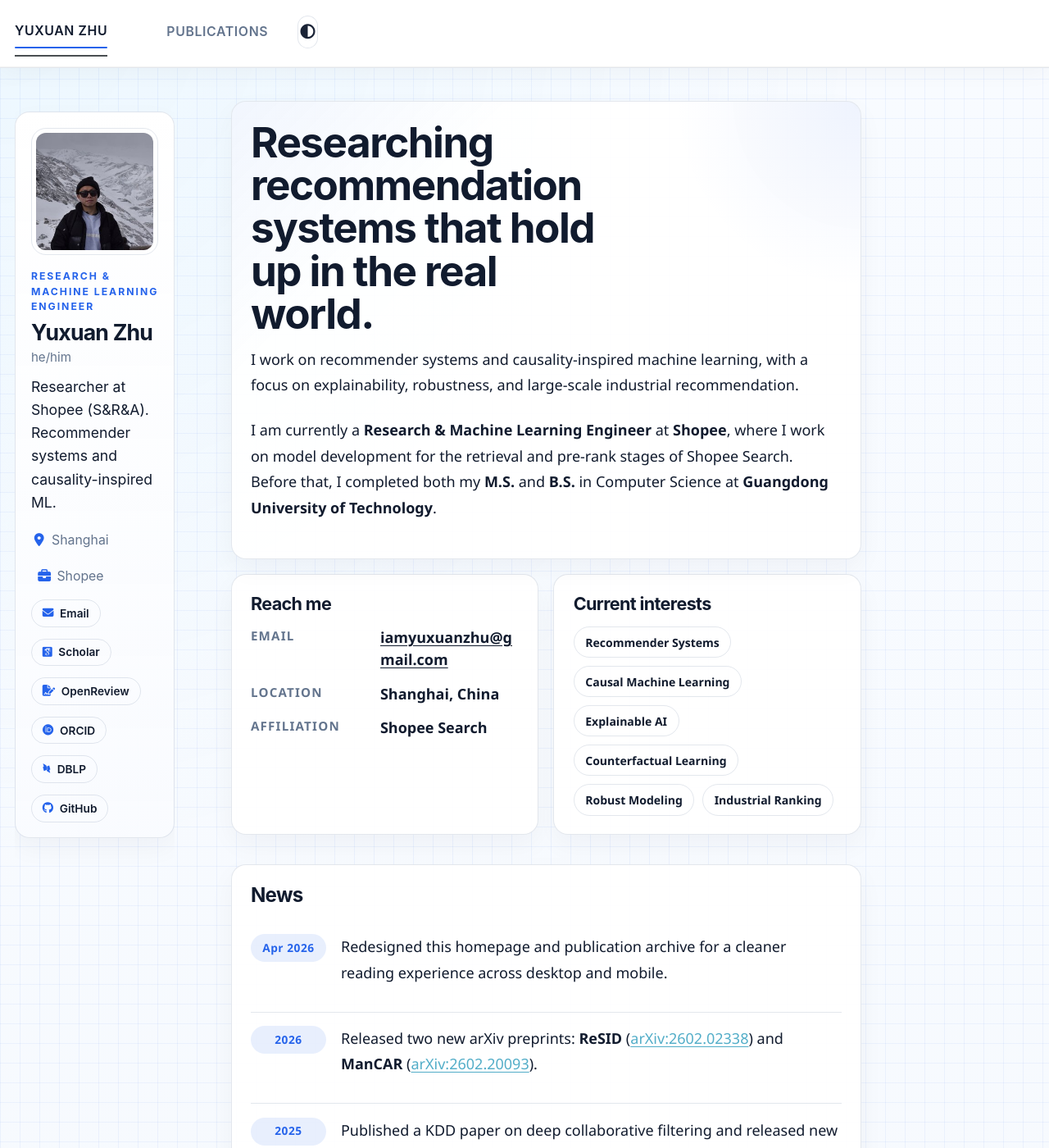
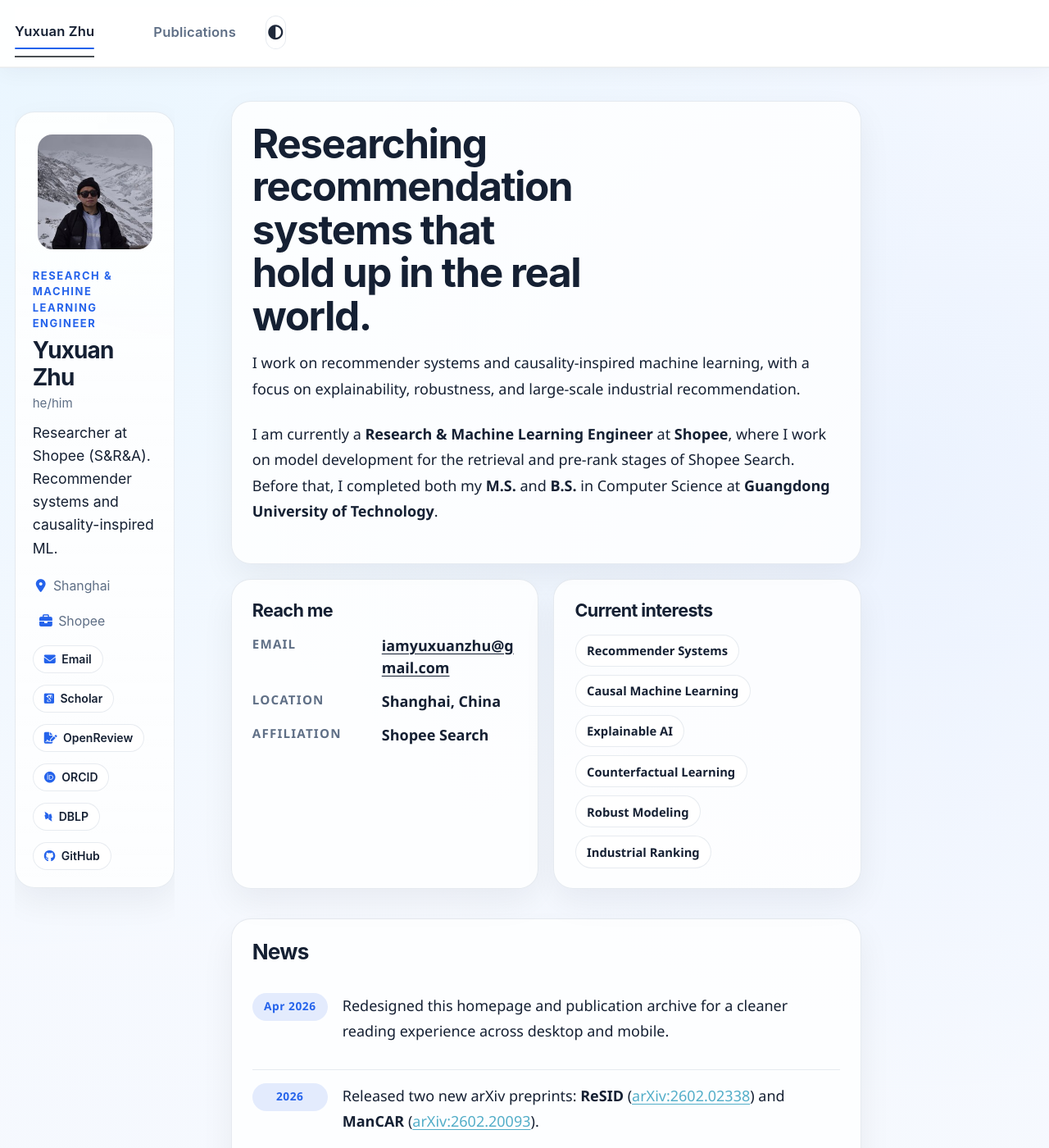
Before and after one commit to EthanChu7/yuxuan.zhu.github.io, a Jekyll site: the page built from _pages/about.md, in a window 1280 px wide and 1400 px high. Shown: the whole window at 82% size. Built offline with Jekyll 4.4.1, drawn with Linux system fonts in a browser that asks for light colours; some web fonts are replaced; a script bundle is joined from its source files by our own code; library files that are not in the unit come from our copies.

Commit message:
Revert "Shift site toward modern tech researcher style"
This reverts commit 3c06250ea54f87503237ca851a2bfd1a1b29fc68.

```diff
--- a/assets/css/main.scss
+++ b/assets/css/main.scss
@@ -527,26 +527,24 @@ html[data-theme="dark"] .coauthor-graph__stage {
 
 /* 2026 visual redesign */
 :root {
-  --site-sans: "Avenir Next", "IBM Plex Sans", "Segoe UI", "Helvetica Neue", "Noto Sans", sans-serif;
+  --site-sans: "Avenir Next", "Segoe UI", "Helvetica Neue", "Noto Sans", sans-serif;
   --site-accent: #2563eb;
-  --site-accent-soft: rgba(37, 99, 235, 0.1);
-  --site-ink: #111b2e;
-  --site-muted: #63748d;
-  --site-border: rgba(100, 122, 156, 0.18);
-  --site-card: rgba(255, 255, 255, 0.92);
-  --site-card-strong: rgba(255, 255, 255, 0.98);
-  --site-grid: rgba(37, 99, 235, 0.06);
+  --site-accent-soft: rgba(37, 99, 235, 0.12);
+  --site-ink: #152033;
+  --site-muted: #5f6f86;
+  --site-border: rgba(108, 128, 160, 0.16);
+  --site-card: rgba(255, 255, 255, 0.8);
+  --site-card-strong: rgba(255, 255, 255, 0.94);
 }
 
 html[data-theme="dark"] {
   --site-accent: #7dd3fc;
   --site-accent-soft: rgba(125, 211, 252, 0.12);
   --site-ink: #edf4ff;
-  --site-muted: #9cafc9;
-  --site-border: rgba(142, 166, 209, 0.16);
-  --site-card: rgba(11, 18, 31, 0.92);
-  --site-card-strong: rgba(15, 23, 40, 0.98);
-  --site-grid: rgba(125, 211, 252, 0.08);
+  --site-muted: #aab8cf;
+  --site-border: rgba(151, 174, 214, 0.16);
+  --site-card: rgba(13, 21, 36, 0.76);
+  --site-card-strong: rgba(15, 24, 40, 0.92);
 }
 
 html,
@@ -556,21 +554,17 @@ body {
 
 body {
   background:
-    linear-gradient(var(--site-grid) 1px, transparent 1px),
-    linear-gradient(90deg, var(--site-grid) 1px, transparent 1px),
-    radial-gradient(circle at top left, rgba(56, 189, 248, 0.06), transparent 22%),
-    linear-gradient(180deg, rgba(248, 251, 255, 0.98), rgba(243, 247, 252, 0.98));
-  background-size: 24px 24px, 24px 24px, auto, auto;
+    radial-gradient(circle at top left, rgba(56, 189, 248, 0.07), transparent 24%),
+    radial-gradient(circle at 85% 12%, rgba(59, 130, 246, 0.06), transparent 18%),
+    linear-gradient(180deg, rgba(247, 250, 255, 0.98), rgba(241, 245, 252, 0.98));
   color: var(--site-ink);
 }
 
 html[data-theme="dark"] body {
   background:
-    linear-gradient(var(--site-grid) 1px, transparent 1px),
-    linear-gradient(90deg, var(--site-grid) 1px, transparent 1px),
-    radial-gradient(circle at top left, rgba(34, 211, 238, 0.06), transparent 22%),
-    linear-gradient(180deg, rgba(8, 13, 24, 0.98), rgba(7, 11, 21, 0.98));
-  background-size: 24px 24px, 24px 24px, auto, auto;
+    radial-gradient(circle at top left, rgba(34, 211, 238, 0.08), transparent 24%),
+    radial-gradient(circle at 85% 12%, rgba(56, 189, 248, 0.08), transparent 18%),
+    linear-gradient(180deg, rgba(9, 15, 27, 0.98), rgba(8, 13, 23, 0.98));
 }
 
 a {
@@ -580,15 +574,15 @@ a {
 
 .masthead {
   backdrop-filter: none;
-  background: rgba(255, 255, 255, 0.98);
+  background: rgba(255, 255, 255, 0.94);
   border-bottom: 1px solid var(--site-border);
-  box-shadow: 0 8px 24px rgba(15, 23, 42, 0.03);
+  box-shadow: 0 6px 24px rgba(15, 23, 42, 0.04);
 }
 
 html[data-theme="dark"] .masthead {
-  background: rgba(9, 15, 27, 0.985);
-  border-bottom-color: rgba(151, 174, 214, 0.14);
-  box-shadow: 0 10px 28px rgba(0, 0, 0, 0.22);
+  background: rgba(10, 16, 28, 0.96);
+  border-bottom-color: rgba(151, 174, 214, 0.12);
+  box-shadow: inset 0 -1px 0 rgba(151, 174, 214, 0.08);
 }
 
 .masthead__inner-wrap {
@@ -598,10 +592,9 @@ html[data-theme="dark"] .masthead {
 }
 
 .masthead .visible-links > li > a {
-  font-size: 0.88rem;
+  font-size: 0.92rem;
   font-weight: 600;
-  letter-spacing: 0.04em;
-  text-transform: uppercase;
+  letter-spacing: 0.01em;
   color: var(--site-muted);
   padding-top: 0.95rem;
   padding-bottom: 0.95rem;
@@ -631,8 +624,7 @@ html[data-theme="dark"] .masthead {
 .masthead__menu-item--lg a {
   color: var(--site-ink);
   font-weight: 700;
-  letter-spacing: 0.08em;
-  text-transform: uppercase;
+  letter-spacing: 0.02em;
 }
 
 #site-nav {
@@ -656,7 +648,7 @@ html[data-theme="dark"] .masthead {
 
 .greedy-nav .hidden-links {
   border: 1px solid var(--site-border);
-  border-radius: 14px;
+  border-radius: 18px;
   background: var(--site-card-strong);
   box-shadow: 0 18px 40px rgba(15, 23, 42, 0.12);
   overflow: hidden;
@@ -693,7 +685,7 @@ html[data-theme="dark"] .greedy-nav .hidden-links {
 .pub-card {
   border: 1px solid var(--site-border);
   background: var(--site-card);
-  box-shadow: 0 12px 32px rgba(15, 23, 42, 0.04);
+  box-shadow: 0 16px 40px rgba(15, 23, 42, 0.06);
 }
 
 html[data-theme="dark"] .sidebar .author-card,
@@ -706,17 +698,17 @@ html[data-theme="dark"] .pub-card {
 }
 
 .sidebar .author-card {
-  border-radius: 18px;
-  padding: 1.05rem;
+  border-radius: 24px;
+  padding: 1.15rem;
   background:
-    linear-gradient(180deg, rgba(255, 255, 255, 0.98), rgba(249, 251, 255, 0.94)),
-    linear-gradient(135deg, rgba(37, 99, 235, 0.04), transparent 34%);
+    linear-gradient(180deg, rgba(255, 255, 255, 0.92), rgba(255, 255, 255, 0.78)),
+    radial-gradient(circle at top right, rgba(56, 189, 248, 0.1), transparent 34%);
 }
 
 html[data-theme="dark"] .sidebar .author-card {
   background:
-    linear-gradient(180deg, rgba(13, 21, 36, 0.98), rgba(10, 17, 30, 0.96)),
-    linear-gradient(135deg, rgba(125, 211, 252, 0.06), transparent 36%);
+    linear-gradient(180deg, rgba(16, 24, 39, 0.9), rgba(12, 18, 31, 0.82)),
+    radial-gradient(circle at top right, rgba(56, 189, 248, 0.08), transparent 34%);
 }
 
 .sidebar .author__avatar {
@@ -724,16 +716,16 @@ html[data-theme="dark"] .sidebar .author-card {
 }
 
 .sidebar .author__avatar img {
-  border-radius: 18px;
-  border: 1px solid var(--site-border);
+  border-radius: 24px;
+  border: 1px solid rgba(255, 255, 255, 0.22);
 }
 
 .sidebar .author__eyebrow,
 .section-kicker {
   margin: 0 0 0.35rem;
-  font-size: 0.68rem;
+  font-size: 0.72rem;
   font-weight: 700;
-  letter-spacing: 0.16em;
+  letter-spacing: 0.12em;
   text-transform: uppercase;
   color: var(--site-accent);
 }
@@ -746,7 +738,7 @@ html[data-theme="dark"] .sidebar .author-card {
 }
 
 .sidebar .author__name {
-  font-size: 1.48rem;
+  font-size: 1.55rem;
   margin: 0 0 0.18rem;
 }
 
@@ -785,8 +777,8 @@ html[data-theme="dark"] .sidebar .author-card {
   padding: 0.42rem 0.72rem;
   border: 1px solid var(--site-border);
   border-radius: 999px;
-  background: transparent;
-  font-size: 0.76rem;
+  background: var(--site-card-strong);
+  font-size: 0.78rem;
   font-weight: 600;
   color: var(--site-ink);
 }
@@ -815,14 +807,14 @@ html[data-theme="dark"] .sidebar .author-card {
 }
 
 .content-card {
-  border-radius: 18px;
-  padding: 1.25rem 1.3rem;
+  border-radius: 24px;
+  padding: 1.35rem 1.4rem;
   margin-bottom: 1rem;
 }
 
 .content-card h2 {
-  font-size: 1.34rem;
-  margin-bottom: 0.82rem;
+  font-size: 1.45rem;
+  margin-bottom: 0.9rem;
 }
 
 .split-grid {
@@ -837,35 +829,16 @@ html[data-theme="dark"] .sidebar .author-card {
 }
 
 .intro-card h2 {
-  font-size: clamp(1.9rem, 4vw, 3rem);
-  line-height: 1.02;
-  max-width: 13ch;
+  font-size: clamp(1.8rem, 4vw, 2.75rem);
+  line-height: 1.06;
+  max-width: 12ch;
 }
 
 .intro-lead {
-  font-size: 1.04rem;
-  line-height: 1.72;
-  max-width: 54rem;
+  font-size: 1.08rem;
+  line-height: 1.7;
+  max-width: 58rem;
   color: var(--site-ink);
-}
-
-.intro-card {
-  position: relative;
-  overflow: hidden;
-}
-
-.intro-card::before {
-  content: "";
-  position: absolute;
-  inset: 0;
-  background:
-    linear-gradient(135deg, rgba(37, 99, 235, 0.06), transparent 26%),
-    radial-gradient(circle at 100% 0, rgba(37, 99, 235, 0.08), transparent 24%);
-  pointer-events: none;
-}
-
-.intro-card > * {
-  position: relative;
 }
 
 .compact-card h2 {
@@ -885,7 +858,7 @@ html[data-theme="dark"] .sidebar .author-card {
   align-items: center;
   padding: 0.45rem 0.78rem;
   border-radius: 999px;
-  background: transparent;
+  background: var(--site-card-strong);
   border: 1px solid var(--site-border);
   color: var(--site-ink);
   font-size: 0.84rem;
@@ -935,9 +908,9 @@ html[data-theme="dark"] .sidebar .author-card {
   padding: 0.42rem 0.75rem;
   border-radius: 999px;
   border: 1px solid var(--site-border);
-  background: transparent;
+  background: var(--site-card-strong);
   color: var(--site-ink);
-  font-size: 0.78rem;
+  font-size: 0.82rem;
   font-weight: 600;
   text-decoration: none;
 }
@@ -952,7 +925,7 @@ html[data-theme="dark"] .sidebar .author-card {
   grid-template-columns: 92px 1fr;
   gap: 1rem;
   align-items: start;
-  padding: 0.9rem 0;
+  padding: 0.85rem 0;
   border-top: 1px solid var(--site-border);
 }
 
@@ -985,20 +958,20 @@ html[data-theme="dark"] .sidebar .author-card {
 }
 
 .pub-card {
-  border-radius: 16px;
+  border-radius: 20px;
   padding: 1rem 1rem 0.95rem;
 }
 
 .pub-card--featured {
   background:
-    linear-gradient(180deg, rgba(255, 255, 255, 0.99), rgba(248, 251, 255, 0.95)),
-    linear-gradient(135deg, rgba(37, 99, 235, 0.05), transparent 32%);
+    linear-gradient(180deg, rgba(255, 255, 255, 0.95), rgba(248, 251, 255, 0.85)),
+    radial-gradient(circle at top right, rgba(37, 99, 235, 0.08), transparent 28%);
 }
 
 html[data-theme="dark"] .pub-card--featured {
   background:
-    linear-gradient(180deg, rgba(13, 21, 36, 0.99), rgba(12, 19, 33, 0.96)),
-    linear-gradient(135deg, rgba(125, 211, 252, 0.06), transparent 34%);
+    linear-gradient(180deg, rgba(16, 24, 39, 0.95), rgba(14, 21, 35, 0.84)),
+    radial-gradient(circle at top right, rgba(125, 211, 252, 0.08), transparent 28%);
 }
 
 .pub-year-badge {
@@ -1026,12 +999,12 @@ html[data-theme="dark"] .pub-card--featured {
 }
 
 .service-panel {
-  border-radius: 16px;
+  border-radius: 20px;
   padding: 1rem;
 }
 
 .experience-card {
-  border-radius: 16px;
+  border-radius: 20px;
   padding: 1rem;
 }
 
@@ -1088,7 +1061,7 @@ html[data-theme="dark"] .pub-card--featured {
 }
 
 .publications-list .pub-item {
-  border-radius: 16px;
+  border-radius: 20px;
   padding: 1rem;
 }
 
@@ -1155,13 +1128,13 @@ html[data-theme="dark"] .pub-card--featured {
   .sidebar .author-card {
     grid-template-columns: 72px minmax(0, 1fr);
     padding: 0.8rem;
-    border-radius: 16px;
+    border-radius: 20px;
   }
 
   .sidebar .author__avatar img {
     width: 72px;
     max-width: 72px;
-    border-radius: 16px;
+    border-radius: 50%;
   }
 
   .sidebar .author__name {
@@ -1188,7 +1161,7 @@ html[data-theme="dark"] .pub-card--featured {
 
   .content-card {
     padding: 1rem;
-    border-radius: 16px;
+    border-radius: 20px;
   }
 
   .content-card h2 {
```
